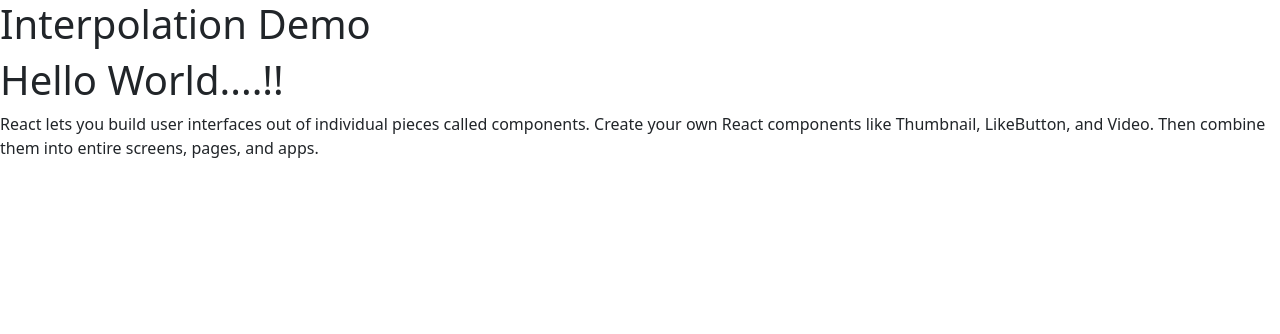
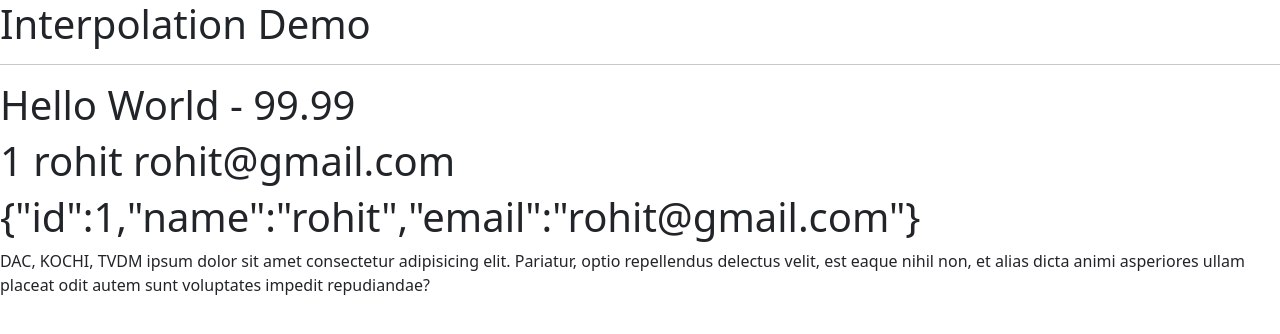
Before and after one commit to YogitaBhagat1996/my-react-project, a React (Create React App) app: page / in a window 1280 px wide. Shown: the top 334 px of the page. Built offline with nearby package versions, Linux system fonts and the light colour scheme.

Commit message:
interpolation

```diff
--- a/src/App.js
+++ b/src/App.js
@@ -2,20 +2,37 @@ function App() {
   return (
     <div>
       <h1>Interpolation Demo</h1>
-      <InterpolationBasic />
+      <hr />
+      <InterpolationBasics />
     </div>
   );
 }
-function InterpolationBasic() {
+
+function InterpolationBasics() {
+  //1.  Data Member
+  let title = "Hello World";
+  let para = `DAC, KOCHI, TVDM ipsum dolor sit amet consectetur adipisicing elit. Pariatur, optio
+              repellendus delectus velit, est eaque nihil non, et alias dicta animi
+              asperiores ullam placeat odit autem sunt voluptates impedit repudiandae?`;
+  let price = 99.99;
+  let user = { id: 1, name: "rohit", email: "rohit@gmail.com" }; // object literal
+
+  //2. member function, coming soon...
+
+  // 3. UI / VIEW :: JSX
   return (
     <div>
-      <h1>Hello World....!!</h1>
-      <p>
-        React lets you build user interfaces out of individual pieces called
-        components. Create your own React components like Thumbnail, LikeButton,
-        and Video. Then combine them into entire screens, pages, and apps.
-      </p>
+      <h1>
+        {title} - {price}
+      </h1>
+      <h1>
+        {user.id} {user.name} {user.email}
+      </h1>
+      <h1> {JSON.stringify(user)} </h1>
+
+      <p>{para}</p>
     </div>
   );
 }
+
 export default App;
```
